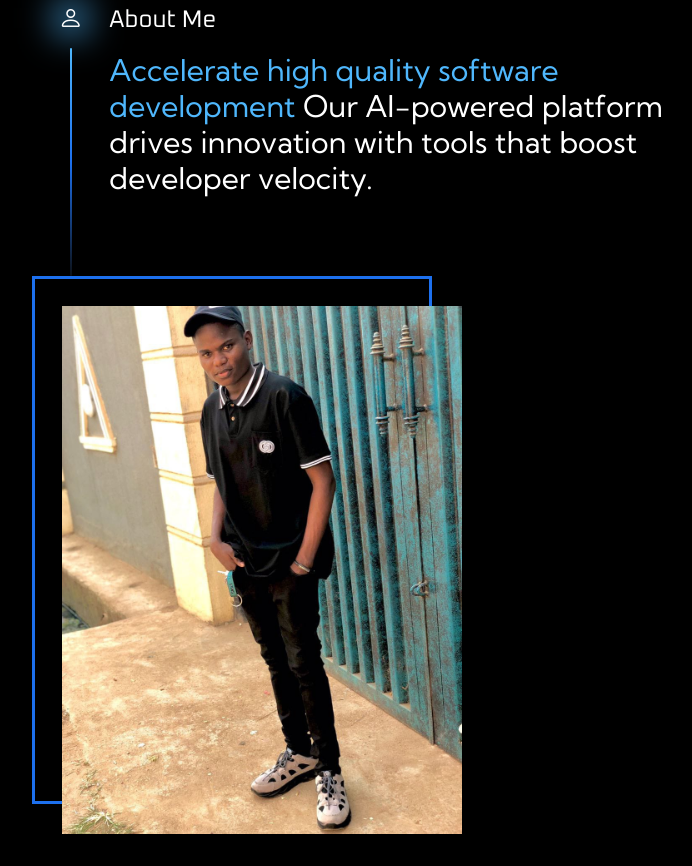
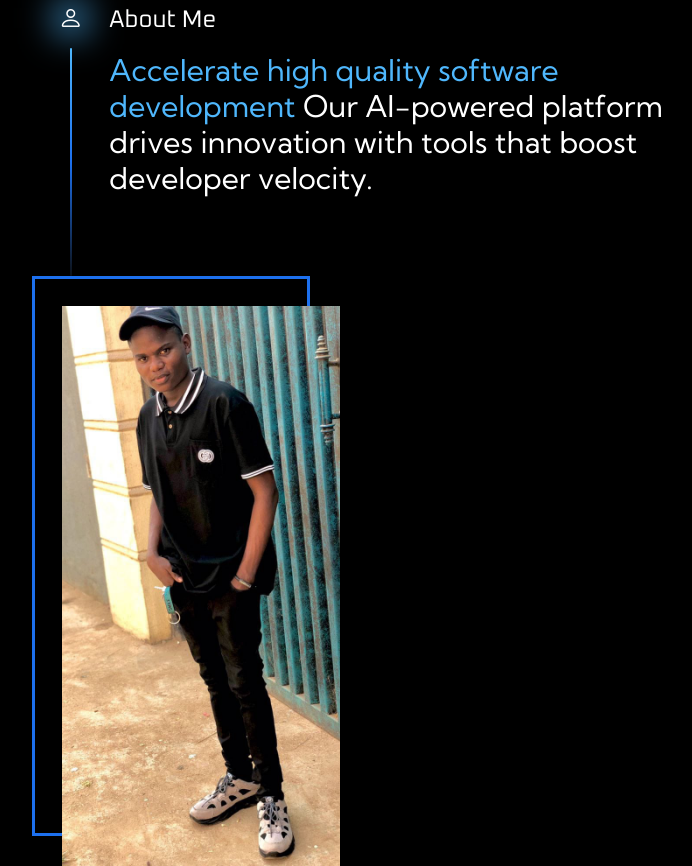
Before and after one commit to Codehack-01/Portfolio_site, a website: page index.html in a window 1280 px wide. Shown: the part 3776-4642 px from the top of the page, without its empty margins (144-836 px from the left). Before the commit the page ends 4610 px from the top, so only its background shows below. Drawn offline with nearby package versions, Linux system fonts and the light colour scheme.

Commit message:
source code

```diff
--- a/input.css
+++ b/input.css
@@ -160,6 +160,7 @@ h2 {
     .developer-image {
         position: relative;
         width: 15rem;
+        /* width: 70%; */
         height: 20rem;
         /* object-fit: cover; */
     }
@@ -256,8 +257,42 @@ h2 {
 
 @media screen and  (min-width:767px) {
     .developer-image{
-        width: 25rem;
+        /* width: 25rem;
+        height: 33rem; */
+        width: 40%;
         height: 33rem;
+        object-fit: cover;
+        position: relative;
+
+        /* object-fit: cover; */
+    }
+    .developer-image::before {
+        position: absolute;
+        content: ' ';
+        /* right: -30px;
+        top: 30px; */
+        border: 3px solid rgb(29, 112, 238);
+        width: 100%;
+        height: 100%;
+    }
+
+    .developer-image img{
+        position: absolute;
+        object-fit: cover;
+        width: 100%;
+        height: 100%;
+        right: -30px;
+        top: 30px;
+    }
+}
+
+@media screen and  (min-width:1280px) {
+    .developer-image{
+        /* width: 25rem;
+        height: 33rem; */
+        width: 30%;
+        height: 35rem;
+        object-fit: cover;
         position: relative;
 
         /* object-fit: cover; */
```
Also changed, not shown: css/main.css.
